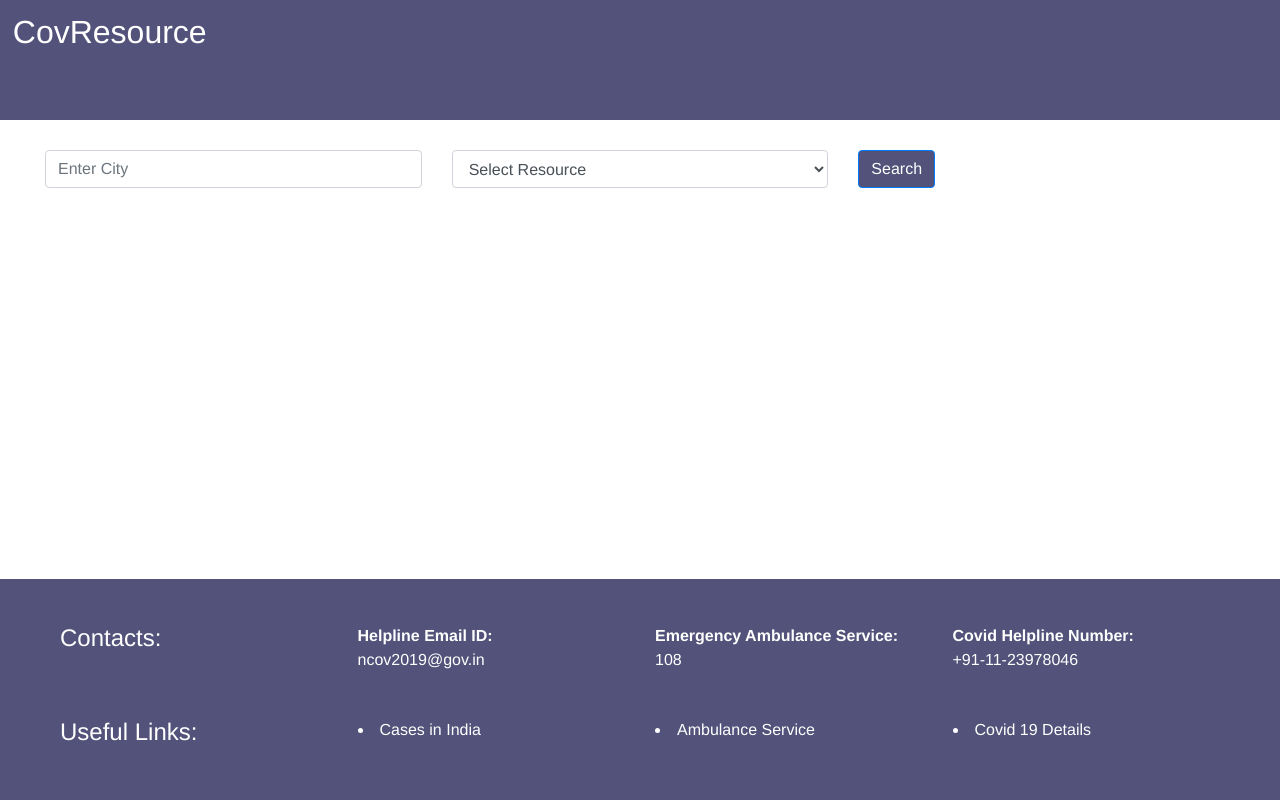
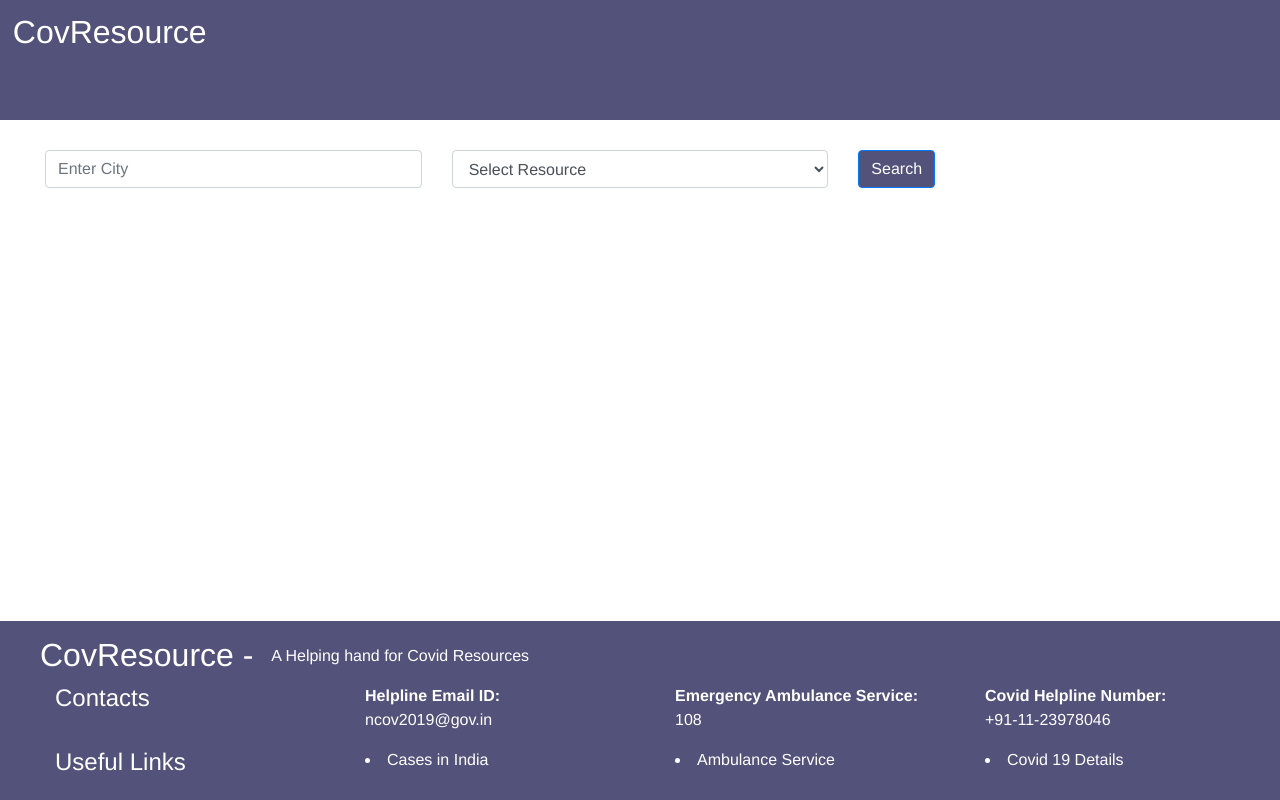
Before and after one commit to shaikhashad35/CovR, a website: page public/index.html in a window 1280 px wide. Drawn offline with nearby package versions, Linux system fonts and the light colour scheme.

Commit message:
Footer style

```diff
--- a/public/index.html
+++ b/public/index.html
@@ -97,9 +97,12 @@
 
     </div>
   <div  class="footer" id="foot">
-    <div class="row g 3 mb-6" style="margin: 30px;">
+    <div class="row g 3 mb-6" style="margin-left: 2%;">
+        <h2>CovResource - &nbsp;</h2> <p style="margin-top: 0.7%;">A Helping hand for Covid Resources </p>
+        </div>
+    <div class="row g 3 mb-6" style="margin-left: 2%;">
         <div class="col-md-3 col-sm-4">
-            <h4>Contacts:</h4>
+            <h4>Contacts</h4>
         </div>
         <div class="col-md-3 col-sm-4">
             <dl class="contact-list">
@@ -121,9 +124,9 @@
               </dl>
         </div>
       </div>
-      <div class="row g 3 mb-6" style="margin: 30px;">
+      <div class="row g 3 mb-6" style="margin-left: 2%;">
         <div class="col-md-3 col-sm-4">
-            <h4> Useful Links:</h4>
+            <h4> Useful Links</h4>
         </div>
         <div class="col-md-3 col-sm-4">
             <li><a href="https://www.mohfw.gov.in/">Cases in India</a></li>
@@ -142,9 +145,9 @@
     <script>
         function setData(data) {
             if(data.length<=5){
+                document.getElementById("foot").style="position:";
+            }else{
                 document.getElementById("foot").style="position:fixed";
-            }else{
-                document.getElementById("foot").style="position:";
             }
             const tweetsDiv = document.getElementById("tweets")
             tweetsDiv.innerHTML=''
```
